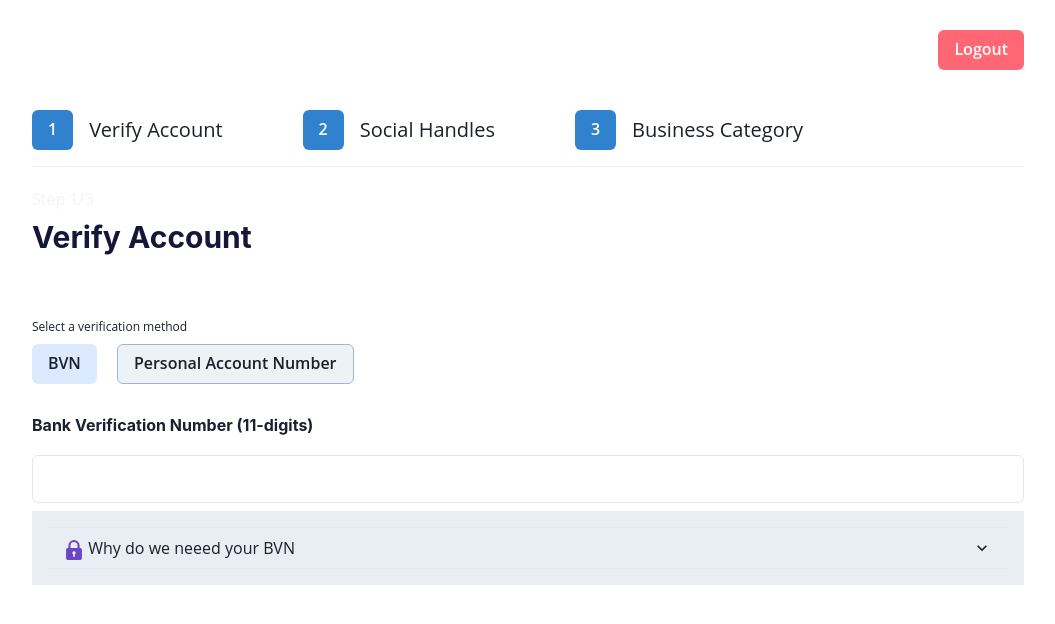
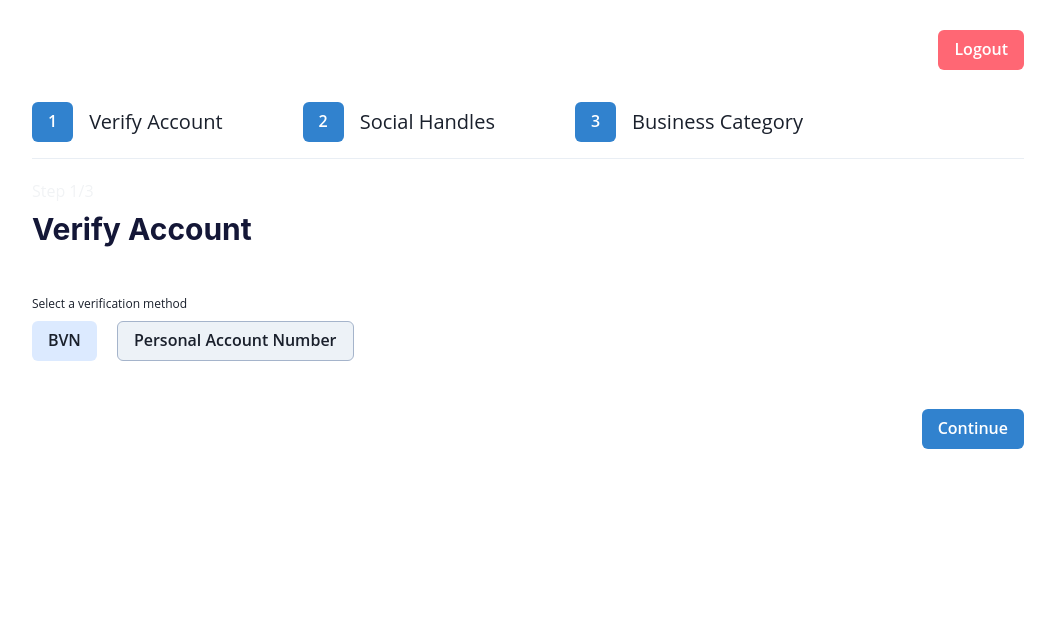
Before and after one commit to AdamJamiu/Food-App, a React (Create React App) app: page / in a window 1280 px wide. Shown: the top 624 px of the page, without its empty margins (112-1167 px from the left). Built offline with nearby package versions, Linux system fonts and the light colour scheme.

Commit message:
Router, Link, Switc

```diff
--- a/package.json
+++ b/package.json
@@ -11,6 +11,7 @@
     "framer-motion": "^4.1.17",
     "react": "^17.0.2",
     "react-dom": "^17.0.2",
+    "react-router-dom": "^5.3.0",
     "react-scripts": "4.0.3"
   },
   "scripts": {
--- a/src/App.js
+++ b/src/App.js
@@ -5,40 +5,65 @@ import {
   ChakraProvider,
   Text,
   Stack,
-  Box
+  Box,
 } from "@chakra-ui/react";
-import { Verify } from './Components';
+import { Verify } from "./Components";
+import { BrowserRouter as Router, Route, Switch, Link } from "react-router-dom";
+
 // import { BrowserRouter as Router, Switch, Route, Link } from "react-router-dom";
 
 export default function App() {
   return (
     <ChakraProvider>
-      <Container maxW="container.lg" pt={30} >
-     <Box textAlign='right' mb='10'>
-        <Button color='#fff' bg='#FF6774'>Logout</Button>
-        </Box>
-        <Stack  pb='4' spacing={20} direction='row' alignItems="center" width='100%' borderBottom='1px solid #E9EEF4'>
+      <Router>
+        <Container maxW="container.lg" pt={30} pb={30}>
+          <Box textAlign="right" mb="8">
+            <Button color="#fff" bg="#FF6774">
+              Logout
+            </Button>
+          </Box>
+          <Stack
+            pb="4"
+            spacing={20}
+            direction="row"
+            alignItems="center"
+            width="100%"
+            borderBottom="1px solid #E9EEF4"
+          >
+            <Stack direction="row" align="center" spacing={4}>
+              <Button colorScheme="blue">1</Button>
+              <Text fontSize="xl">Verify Account</Text>
+            </Stack>
 
-          <Stack direction='row' align='center' spacing={4}>
-          <Button colorScheme="blue">1</Button>
-          <Text fontSize='xl'>Verify Account</Text>
+            <Link>
+            <Stack direction="row" align="center" spacing={4}>
+              <Button colorScheme="blue">2</Button>
+              <Text fontSize="xl">Social Handles</Text>
+
+            </Stack>
+            </Link>
+            <Stack direction="row" align="center" spacing={4}>
+              <Button colorScheme="blue">3</Button>
+              <Text fontSize="xl">Business Category</Text>
+            </Stack>
           </Stack>
 
-          <Stack direction='row' align='center' spacing={4}>
-          <Button colorScheme="blue">2</Button>
-           <Text  fontSize='xl'>Social Handles</Text>
-          </Stack>
+          <Verify />
 
-          <Stack direction='row' align='center' spacing={4} >
-          <Button colorScheme="blue">3</Button>
-           <Text fontSize='xl'>Business Category</Text>
-          </Stack>
+          <Box align="right" mt={10}>
+            <Button colorScheme="blue">Continue</Button>
+          </Box>
+        </Container>
 
-        </Stack>
-
-             <Verify/>
-
-      </Container>
+        <Switch>
+          <Route path="/BVN">
+            {/* <BvnVerify /> */}
+          </Route>
+          <Route path="/personal">
+            {/* <Bbank /> */}
+          </Route>
+        </Switch>
+      </Router>
     </ChakraProvider>
   );
 }
--- a/src/Components.js
+++ b/src/Components.js
@@ -1,5 +1,6 @@
 import React from "react";
 import "./index.css";
+import { BrowserRouter as Router, Route, Switch, Link } from "react-router-dom";
 import {
   Box,
   Accordion,
@@ -11,22 +12,23 @@ import {
   UnorderedList,
   ListItem,
   Button,
+  Select,
+  VStack,
   HStack,
-  VStack,
   Stack,
   Text,
   Heading,
   Divider,
 } from "@chakra-ui/react";
-import { render } from "react-dom";
 
-import { CheckIcon, LockIcon } from '@chakra-ui/icons';
+import { CheckIcon, LockIcon } from "@chakra-ui/icons";
 
 export function Verify() {
   return (
+    <Router>
       <Stack pt={5} mb={12}>
         <Text color="var(--google-grey)">Step 1/3</Text>
-      <Heading size="lg" mt={4} pb="55px" color="var(--dark)">
+        <Heading size="lg" mt={4} pb="40px" color="var(--dark)">
           Verify Account
         </Heading>
 
@@ -35,63 +37,165 @@ export function Verify() {
             Select a verification method
           </Text>
           <Stack spacing={5} direction="row">
+            <Link to="BVN">
               <Button background="var(--gray-bg)">BVN</Button>
+            </Link>
+
+            <Link to="personal">
               <Button border="0.1px solid var(--google-gray)">
                 Personal Account Number
               </Button>
+            </Link>
           </Stack>
-        <BvnVerify />
+
         </Stack>
       </Stack>
+
+      {/* A <Switch> looks through its children <Route>s and
+            renders the first one that matches the current URL. */}
+
+      <Switch>
+        <Route path="/BVN">
+          <BvnVerify />
+        </Route>
+        <Route path="/personal">
+          <Bbank />
+        </Route>
+
+      </Switch>
+    </Router>
   );
 }
 
 export function BvnVerify() {
   return (
     <>
-      <VStack spacing={5} align="left" pt={6}>
+      <VStack spacing={5} align="left" pt={1}>
         <Heading size="sm">Bank Verification Number (11-digits)</Heading>
-        <Input size="lg" />
+        <Input type="number" size="lg" />
       </VStack>
 
-      <Accordion background='var(--grey)' padding='1em' mt="20px">
+      <Stack mt="40px">
+        <Accordion background="var(--grey)" padding="1em" mt="10px">
           <AccordionItem>
             <h2>
               <AccordionButton>
                 <Box flex="1" textAlign="left">
-               <LockIcon color='purple.600' boxSize={5} / > Why do we neeed your BVN
+                  <LockIcon color="purple.600" boxSize={5} /> Why do we neeed
+                  your BVN
                 </Box>
                 <AccordionIcon />
               </AccordionButton>
             </h2>
-          <AccordionPanel pl='3em' className="txt" color='var(--dark)' pb={4}>
+            <AccordionPanel pl="3em" className="txt" color="var(--dark)" pb={4}>
               <Text mb={5}>We only need your access to your</Text>
               <UnorderedList>
-              <Stack direction='row' align='center' spacing={2}>
-              <CheckIcon color='#56F2C3'/>
+                <Stack direction="row" align="center" spacing={2}>
+                  <CheckIcon color="#56F2C3" />
                   <ListItem> Full Name</ListItem>
                 </Stack>
-              <Stack direction='row' align='center' spacing={2}>
-              <CheckIcon color='#56F2C3'/>
+                <Stack direction="row" align="center" spacing={2}>
+                  <CheckIcon color="#56F2C3" />
                   <ListItem> Phone Number</ListItem>
                 </Stack>
-              <Stack direction='row' align='center' spacing={2}>
-              <CheckIcon color='#56F2C3'/>
+                <Stack direction="row" align="center" spacing={2}>
+                  <CheckIcon color="#56F2C3" />
                   <ListItem> Date of Birth</ListItem>
                 </Stack>
+              </UnorderedList>
 
-            </UnorderedList>
+              <Divider />
+
+              <Stack
+                direction="row"
+                align="center"
+                alignItems="center"
+                spacing={2}
+              >
+                <LockIcon color="orange" />
+                <Text>
+                  {" "}
+                  Your BVN does not give us access to your bank accounts or
+                  transaction{" "}
+                </Text>
+              </Stack>
+            </AccordionPanel>
+          </AccordionItem>
+        </Accordion>
+      </Stack>
+    </>
+  );
+}
+
+export function Bbank() {
+  return (
+    <>
+      <HStack mb={10} align="center" padding="1em 0" spacing={20}>
+        <Stack>
+          <Text fontWeight="bold">Account Number</Text>
+          <Input type="number" width="400px" size="lg" />
+        </Stack>
+
+        <Stack>
+          <Text fontWeight="bold">Select Bank</Text>
+          <Select size="lg" width="400px" placeholder="Select Bank">
+            <option value="option1">First Bank</option>
+            <option value="option2">GTBank</option>
+            <option value="option3">Zenith Bank</option>
+          </Select>
+        </Stack>
+      </HStack>
+      <Divider />
+    </>
+  );
+}
+
+
+export function SocialHandles() {
+  return (
+    <Router>
+      <Stack pt={5} mb={12}>
+        <Text color="var(--google-grey)">Step 1/3</Text>
+        <Heading size="lg" mt={4} pb="40px" color="var(--dark)">
+          Social Handles
+        </Heading>
+
+        <Stack>
+          <Text as="h4" fontSize={12}>
+            Enter your business social media handles
+          </Text>
+
+        </Stack>
+      </Stack>
+
+      <Stack>
+        <Text>Choose your Abeg Tag (required)</Text>
+        <Input></Input>
+      </Stack>
+
+      <VStack>
+        <Box>
+        <Text>Instagram</Text>
+        <Input></Input>
+        </Box>
+
+        <Box>
+        <Text>Twitter</Text>
+        <Input></Input>
+        </Box>
+      </VStack>
+
 
       <Divider/>
 
-              <Stack direction='row' align='center' alignItems='center' spacing={2}>
-              <LockIcon color="orange"/>
-              <Text> Your BVN does not give us access to yur bank accounts or transaction </Text>
+      <Stack>
+        <Button colorScheme='blue'>Confirm Social Handles</Button>
       </Stack>
 
-          </AccordionPanel>
-        </AccordionItem>
-      </Accordion>
-    </>
+      {/* A <Switch> looks through its children <Route>s and
+            renders the first one that matches the current URL. */}
+
+
+    </Router>
   );
 }
--- a/src/index.html
+++ b/src/index.html
@@ -4,7 +4,7 @@
     <meta charset="UTF-8" />
     <meta http-equiv="X-UA-Compatible" content="IE=edge" />
     <meta name="viewport" content="width=device-width, initial-scale=1.0" />
-    <title>Document</title>
+    <title>Frontend Test</title>
   </head>
   <body>
     <h1>This is users page</h1>
```
Also changed, not shown: src/index.css (line endings or trailing spaces), 1 other file (tests, documents, lock files or other folders). Lines whose indentation alone changed are shown as unchanged.
